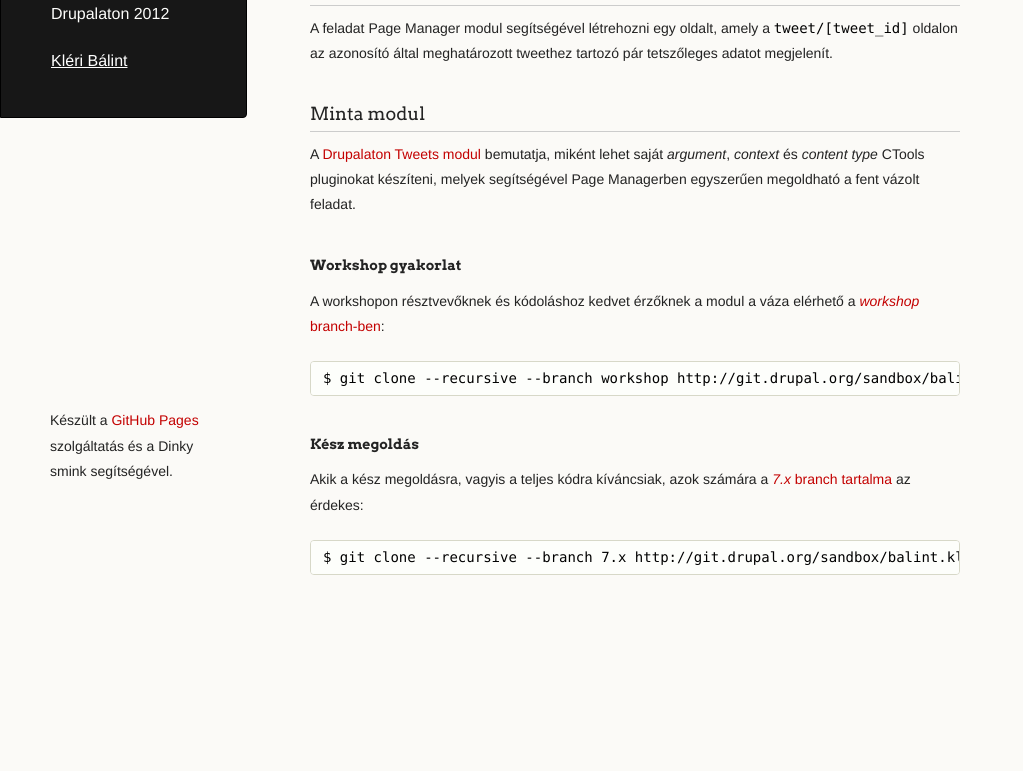
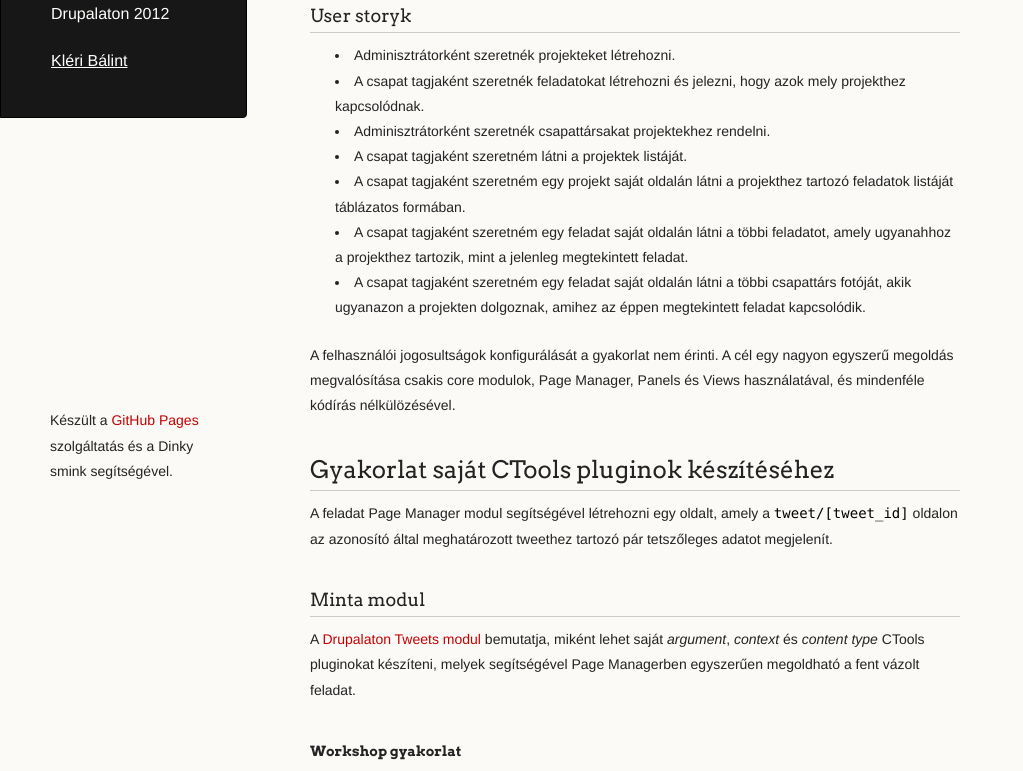
Before and after one commit to balintbrews/pm, a plain HTML site: page index.html in a window 1280 px wide. Shown: the part 284-1055 px from the top of the page, without its empty margins (0-1023 px from the left). Before the commit the page ends 941 px from the top, so only its background shows below. Drawn offline with Linux system fonts and the light colour scheme.

Commit message:
Added user stories.

```diff
--- a/index.html
+++ b/index.html
@@ -24,6 +24,18 @@
         <h2>Prezentáció</h2>
         <p><a href="http://csipesz.kleri.hu/drop/page-manager-drupalaton2012.pdf" title="Prezentáció megtekintése">Rövid prezentáció</a> a Page Managerről és a CTools pluginok működéséről, architektúrájáról, valamint ezek Panels modullal való kapcsolatáról.</p>
         <h2>Page Manager gyakorlat</h2>
+        <p>A feladat egy egyszerű projekt management rendszer kialakítása.</p>
+        <h3>User storyk</h3>
+        <ul>
+          <li>Adminisztrátorként szeretnék projekteket létrehozni.</li>
+          <li>A csapat tagjaként szeretnék feladatokat létrehozni és jelezni, hogy azok mely projekthez kapcsolódnak.</li>
+          <li>Adminisztrátorként szeretnék csapattársakat projektekhez rendelni.</li>
+          <li>A csapat tagjaként szeretném látni a projektek listáját.</li>
+          <li>A csapat tagjaként szeretném egy projekt saját oldalán látni a projekthez tartozó feladatok listáját táblázatos formában.</li>
+          <li>A csapat tagjaként szeretném egy feladat saját oldalán látni a többi feladatot, amely ugyanahhoz a projekthez tartozik, mint a jelenleg megtekintett feladat.</li>
+          <li>A csapat tagjaként szeretném egy feladat saját oldalán látni a többi csapattárs fotóját, akik ugyanazon a projekten dolgoznak, amihez az éppen megtekintett feladat kapcsolódik.</li>
+        </ul>
+        <p>A felhasználói jogosultságok konfigurálását a gyakorlat nem érinti. A cél egy nagyon egyszerű megoldás megvalósítása csakis core modulok, Page Manager, Panels és Views használatával, és mindenféle kódírás nélkülözésével.</p>
         <h2>Gyakorlat saját CTools pluginok készítéséhez</h2>
         <p>A feladat Page Manager modul segítségével létrehozni egy oldalt, amely a <code>tweet/[tweet_id]</code> oldalon az azonosító által meghatározott tweethez tartozó pár tetszőleges adatot megjelenít.</p>
         <h3>Minta modul</h3>
```
